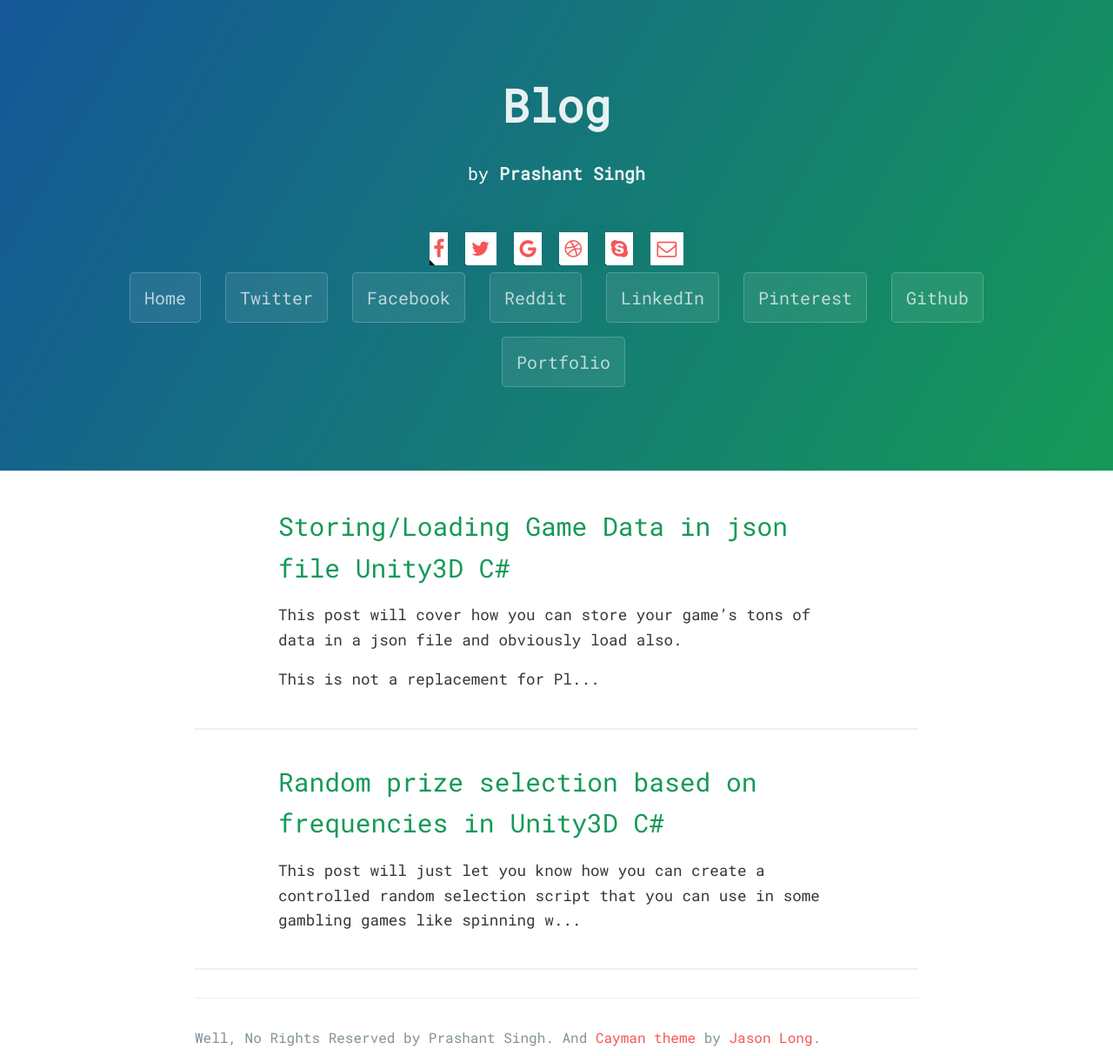
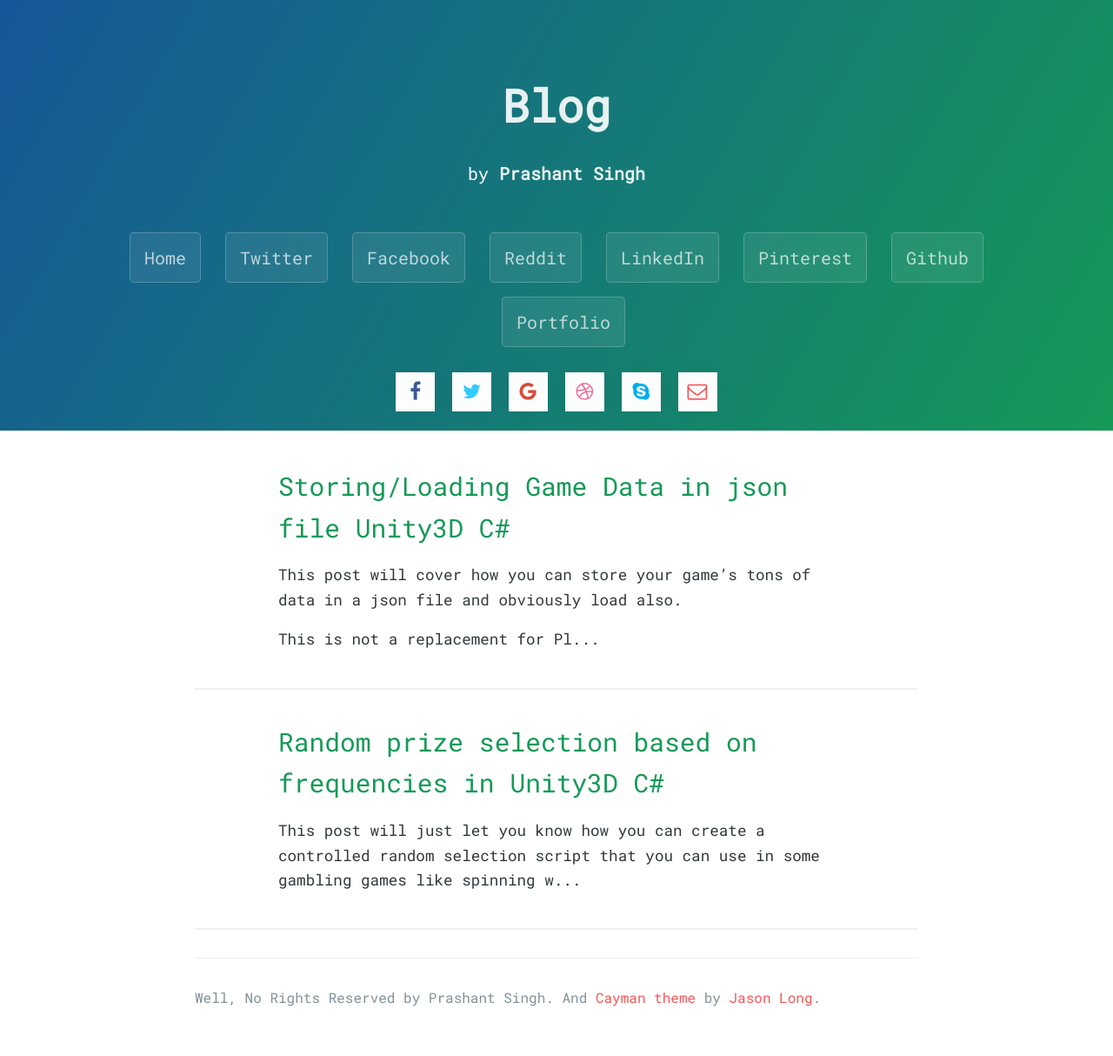
Before and after one commit to prashant-singh/prashant-singh.github.io, a Jekyll site: the page built from index.html, in a window 1280 px wide. Shown: the whole page at 87% size. Built offline with Jekyll 4.4.1, drawn with Linux system fonts in a browser that asks for light colours; nearby versions of some CDN libraries; the list of posts is cut into pages by our own code; a style sheet for code colours, icons or effects is not loaded; after the commit the page ends 1168 px from its top, so only the background shows below that.

Commit message:
Update stylesheet.css

```diff
--- a/stylesheets/stylesheet.css
+++ b/stylesheets/stylesheet.css
@@ -349,22 +349,10 @@
     }
 /* SOCIAL MEDIA BUTTONS */
 /* Reset */
+/* Reset */
 @import url(//codepen.io/chrisdothtml/pen/ojLzJK.css);
-
-// variables
-$transition: all 0.35s cubic-bezier(0.310, -0.105, 0.430, 1.590);
-$size: 45px;
-$colors: (
-	"facebook": "#3B5998",
-	"twitter": "#3CF",
-	"google": "#DC4A38",
-	"dribbble": "#F26798",
-	"skype": "#00AFF0",
-	"email":"#00AFF0"
-);
-
 .social-buttons {
-	height: $size;
+  height: 45px;
   margin: auto;
   font-size: 0;
   text-align: center;
@@ -378,20 +366,20 @@
 .social-button {
   display: inline-block;
   background-color: #fff;
-	width: $size;
-	height: $size;
-	line-height: $size;
+  width: 45px;
+  height: 45px;
+  line-height: 45px;
   margin: 0 10px;
   text-align: center;
   position: relative;
   overflow: hidden;
-	//overflow bug fix
   opacity: .99;
   border-radius: 0%;
-	box-shadow: 0 0 30px 0 rgba(0,0,0,.05);
-	transition: $transition;
-
-	&:before {
+  box-shadow: 0 0 30px 0 rgba(0, 0, 0, 0.05);
+  -webkit-transition: all 0.35s cubic-bezier(0.31, -0.105, 0.43, 1.59);
+  transition: all 0.35s cubic-bezier(0.31, -0.105, 0.43, 1.59);
+}
+.social-button:before {
   content: '';
   background-color: #000;
   width: 140%;
@@ -399,42 +387,61 @@
   position: absolute;
   top: 90%;
   left: -110%;
+  -webkit-transform: rotate(45deg);
           transform: rotate(45deg);
-		transition: $transition;
+  -webkit-transition: all 0.35s cubic-bezier(0.31, -0.105, 0.43, 1.59);
+  transition: all 0.35s cubic-bezier(0.31, -0.105, 0.43, 1.59);
 }
-
-	.fa {
+.social-button .fa {
   font-size: 38px;
   vertical-align: middle;
-		transform: scale(.6);
-		transition: $transition;
+  -webkit-transform: scale(0.6);
+          transform: scale(0.6);
+  -webkit-transition: all 0.35s cubic-bezier(0.31, -0.105, 0.43, 1.59);
+  transition: all 0.35s cubic-bezier(0.31, -0.105, 0.43, 1.59);
 }
-
-	@each $class,$color in $colors {
-
-		&.#{$class} {
-
-			&:before {
-				background-color: #{$color};
+.social-button.facebook:before {
+  background-color: #3B5998;
 }
-
-			.fa {
-				color: #{$color};
+.social-button.facebook .fa {
+  color: #3B5998;
 }
+.social-button.twitter:before {
+  background-color: #3CF;
 }
+.social-button.twitter .fa {
+  color: #3CF;
 }
-
-	&:focus,
-	&:hover {
-
-		&:before {
+.social-button.google:before {
+  background-color: #DC4A38;
+}
+.social-button.google .fa {
+  color: #DC4A38;
+}
+.social-button.dribbble:before {
+  background-color: #F26798;
+}
+.social-button.dribbble .fa {
+  color: #F26798;
+}
+.social-button.skype:before {
+  background-color: #00AFF0;
+}
+.social-button.skype .fa {
+  color: #00AFF0;
+}
+.social-button.email:before {
+  background-color: #00AFF0;
+}
+.social-button.email .fa {
+  color: #00AFF0;
+}
+.social-button:focus:before, .social-button:hover:before {
   top: -20%;
   left: -20%;
 }
-
-		.fa {
+.social-button:focus .fa, .social-button:hover .fa {
   color: #fff;
-			transform: scale(.8);
+  -webkit-transform: scale(0.8);
+          transform: scale(0.8);
 }
-	}
-}
```
Lines whose indentation alone changed are shown as unchanged.
